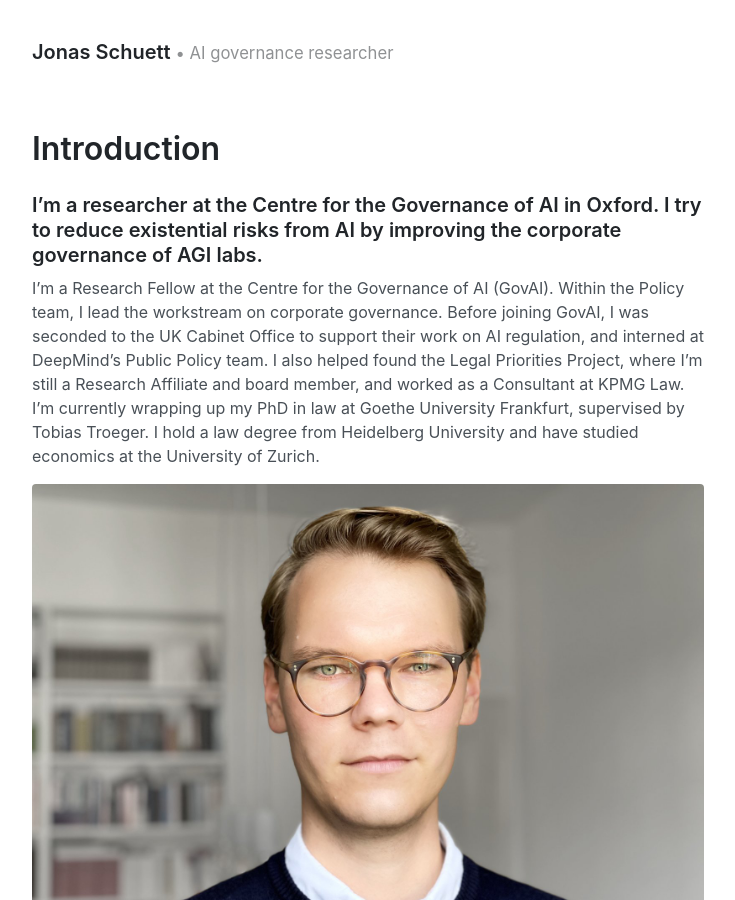
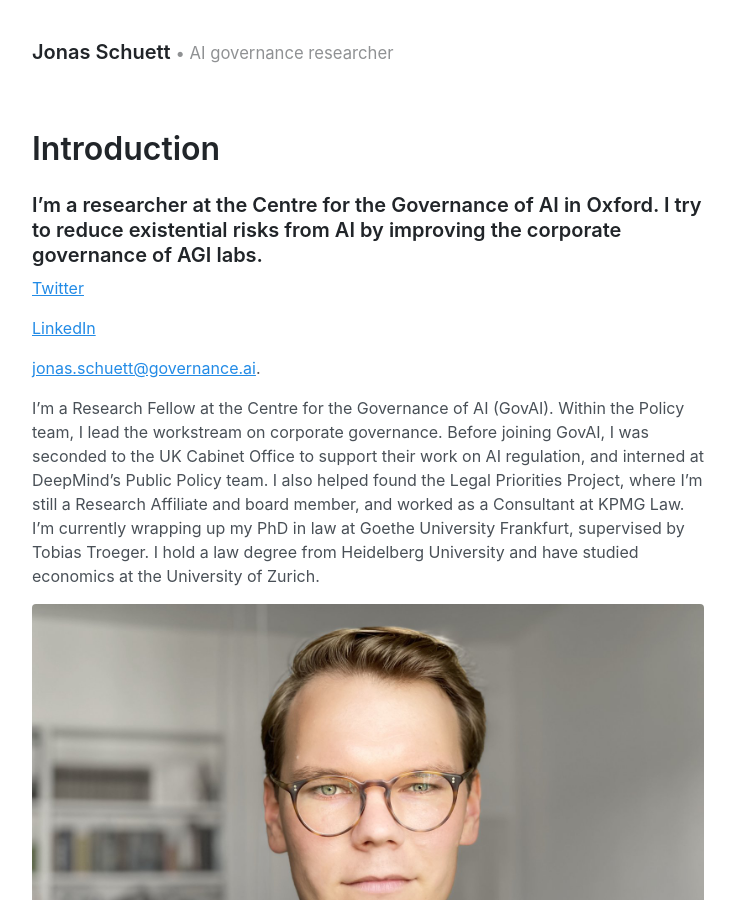
Before and after one commit to jonasschuett/jonasschuett.github.io, a Jekyll site: the page built from _posts/2020-04-04-introduction.md, in a window 1280 px wide and 900 px high. Shown: the whole window, without its empty margins (272-1007 px from the left). Built offline with Jekyll 4.4.1, drawn with Linux system fonts in a browser that asks for light colours.

Commit message:
Update 2020-04-04-introduction.md

```diff
--- a/_posts/2020-04-04-introduction.md
+++ b/_posts/2020-04-04-introduction.md
@@ -4,6 +4,13 @@ title:
 ---
 
 ### I'm a researcher at the Centre for the Governance of AI in Oxford. I try to reduce existential risks from AI by improving the corporate governance of AGI labs.
+
+[Twitter](https://twitter.com/jonasschuett)
+
+[LinkedIn](https://www.linkedin.com/in/jonasschuett)
+
+[jonas.schuett@governance.ai](mailto:jonas.schuett@governance.ai).
+
 
 I'm a Research Fellow at the Centre for the Governance of AI (GovAI). Within the Policy team, I lead the workstream on corporate governance. Before joining GovAI, I was seconded to the UK Cabinet Office to support their work on AI regulation, and interned at DeepMind’s Public Policy team. I also helped found the Legal Priorities Project, where I'm still a Research Affiliate and board member, and worked as a Consultant at KPMG Law. I'm currently wrapping up my PhD in law at Goethe University Frankfurt, supervised by Tobias Troeger. I hold a law degree from Heidelberg University and have studied economics at the University of Zurich.
 
```
